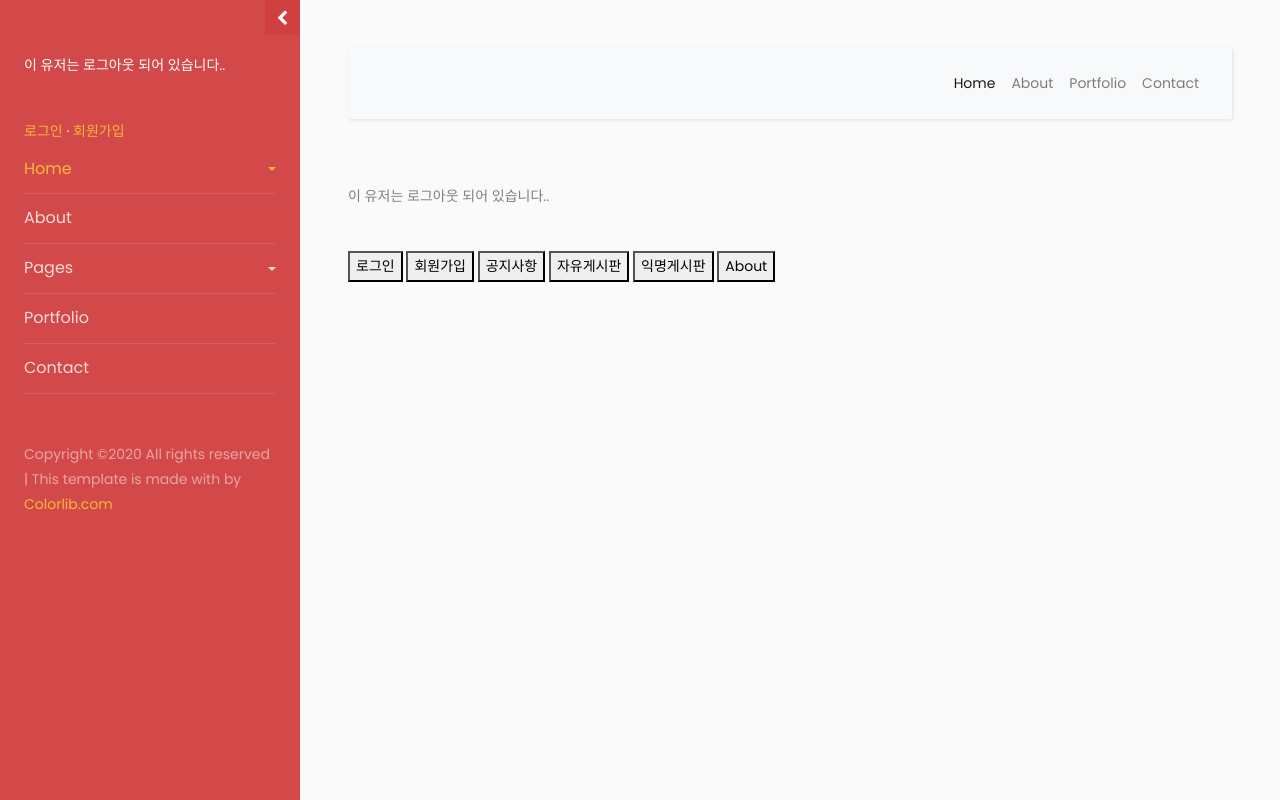
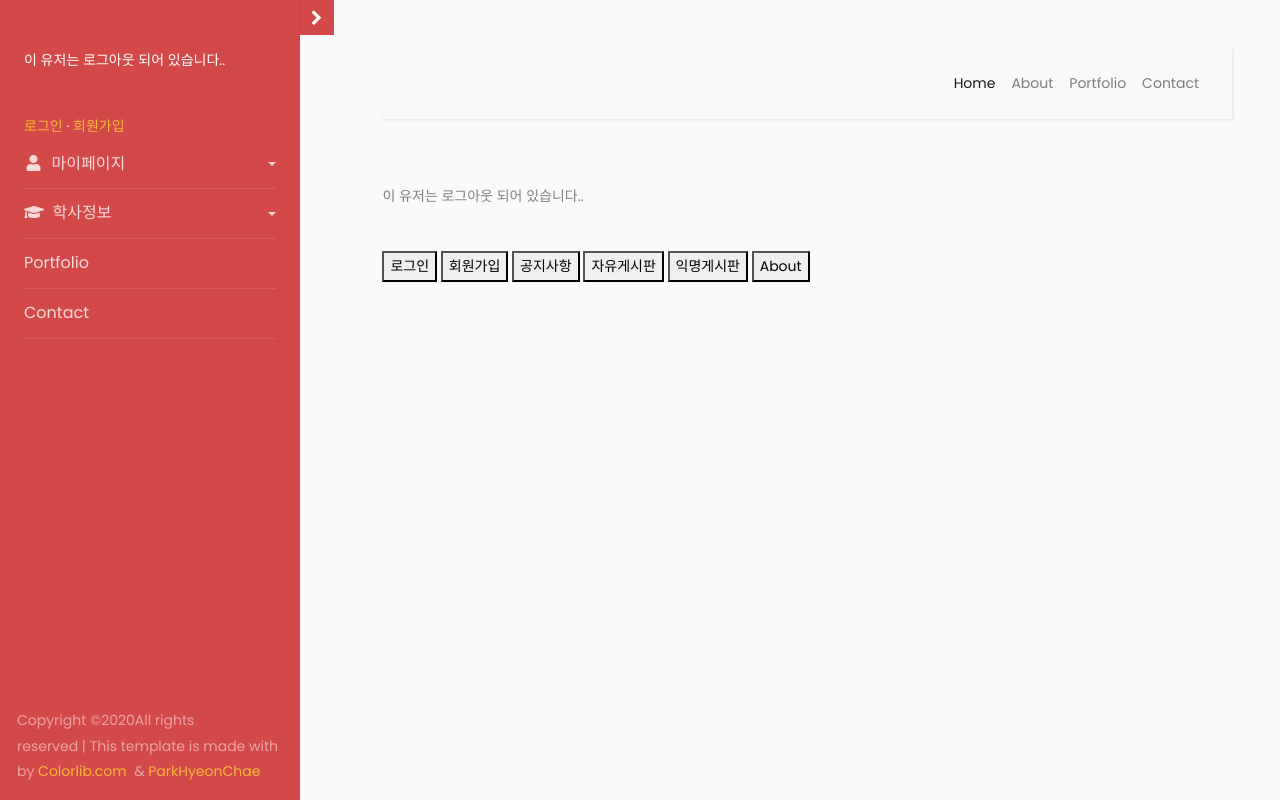
Before and after one commit to ParkHyeonChae/django-reborn-web, a Django app: template reborn_web/templates/users/main.html in a window 1280 px wide. Run offline with Django 3.2, Linux system fonts and the light colour scheme; the template is opened without the code that fills it, so the values that code supplies are empty; some libraries are stand-ins or nearby versions.

Commit message:
회원가입 일부 필드 validator 적용, main 템플릿 사이드바 일부 적용

```diff
--- a/reborn_web/templates/users/main.html
+++ b/reborn_web/templates/users/main.html
@@ -14,55 +14,59 @@
 
         <div id="side_hide">
             <div style="text-align: right;">
-                <button type="button" id="sidebarCollapseHide" class="btn btn-primary" onclick="hide()" style="margin-bottom: -30px;">
+                <!-- <button type="button" id="sidebarCollapseHide" class="btn btn-primary" onclick="hide()" style="margin-bottom: -50px;">
                     <i class="fa fa-chevron-left"></i>
                     <span class="sr-only">Toggle Menu</span>
-                </button>
+                </button> -->
+                <div id="sidebarCollapseHide" onclick="hide()" style="margin-top: 15px; margin-right:15px; margin-bottom: -30px; cursor: pointer">
+                    <i class="fa fa-chevron-left fa-lg"></i>
+                </div>
             </div>
         </div>
 
         <div class="p-4 pt-5">
             {% if user.is_authenticated %}
-            {% if user.level == '0' %}
-            <span style="font-size: 22px;">{{ user.user_id }}</span> 님 환영합니다. (개발자)
-            {% elif user.level == '1' %}
-            <span style="font-size: 22px;">{{ user.user_id }}</span> 님 환영합니다. (관리자)
-            {% else %}
-            <span style="font-size: 22px;">{{ user.user_id }}</span> 님 환영합니다.
-            {% endif %}
-
-            <br>
-            <a href="{% url 'users:logout' %}">로그아웃</a>&nbsp;&middot;
-            <a href="{% url 'users:profile_post' %}">작성글보기</a>&nbsp;&middot;
-            <a href="{% url 'users:profile' %}">프로필수정</a>
+                {% if user.level == '0' %}
+                <span style="font-size: 22px;">{{ user.name }}</span> 님 환영합니다. (개발자)
+                <div style="text-align: right; margin-bottom: -25px;">
+                    <a href="{% url 'users:logout' %}">로그아웃</a>
+                </div>
+                {% elif user.level == '1' %}
+                <span style="font-size: 22px;">{{ user.name }}</span> 님 환영합니다. (관리자)
+                <div style="text-align: right; margin-bottom: -25px;">
+                    <a href="{% url 'users:logout' %}">로그아웃</a>
+                </div>
+                {% else %}
+                <span style="font-size: 22px;">{{ user.name }}</span> 님 환영합니다.
+                <a href="{% url 'users:logout' %}" style="margin-left:33px;">로그아웃</a>
+                <br>
+                {% endif %}
             {% else %}
             <p>이 유저는 로그아웃 되어 있습니다..</p>
             <br>
             <a href="{% url 'users:login' %}">로그인</a>&nbsp;&middot;
             <a href="{% url 'users:agreement' %}">회원가입</a>
             {% endif %}
-
+            <br>
             <ul class="list-unstyled components mb-5">
-                <li class="active">
-                    <a href="#homeSubmenu" data-toggle="collapse" aria-expanded="false" class="dropdown-toggle">Home</a>
+                <!-- <li class="active"> -->
+                <li>
+                    <a href="#homeSubmenu" data-toggle="collapse" aria-expanded="false" class="dropdown-toggle"><i class="fas fa-user" style="margin:0 2.5px;"></i>&nbsp;&nbsp;마이페이지</a>
                     <ul class="collapse list-unstyled" id="homeSubmenu">
                         <li>
-                            <a href="#">Home 1</a>
+                            <a href="{% url 'users:profile' %}"><i class="fas fa-user-cog"></i>&nbsp;&nbsp;프로필수정</a>
                         </li>
                         <li>
-                            <a href="#">Home 2</a>
+                            <a href="{% url 'users:profile_post' %}"><i class="fas fa-user-edit"></i>&nbsp;&nbsp;작성글보기</a>
                         </li>
-                        <li>
-                            <a href="#">Home 3</a>
-                        </li>
+
                     </ul>
                 </li>
+                <!-- <li>
+                    <a href="#">About</a>
+                </li> -->
                 <li>
-                    <a href="#">About</a>
-                </li>
-                <li>
-                    <a href="#pageSubmenu" data-toggle="collapse" aria-expanded="false"
-                        class="dropdown-toggle">Pages</a>
+                    <a href="#pageSubmenu" data-toggle="collapse" aria-expanded="false" class="dropdown-toggle"><i class="fas fa-graduation-cap"></i>&nbsp;&nbsp;학사정보</a>
                     <ul class="collapse list-unstyled" id="pageSubmenu">
                         <li>
                             <a href="#">Page 1</a>
@@ -84,17 +88,17 @@
             </ul>
 
             <!--사이드바 FOOTER-->
-            <div class="footer">
+            <div class="footer" style="position: fixed; bottom: 0; margin-left:-7px;">
                 <p>
                     <!-- Link back to Colorlib can't be removed. Template is licensed under CC BY 3.0. -->
                     Copyright &copy;<script>
                         document.write(new Date().getFullYear());
-                    </script> All rights reserved | This template is made with <i class="icon-heart"
+                    </script>All rights<br>reserved | This template is made with<br><i class="icon-heart"
                         aria-hidden="true"></i> by <a href="https://colorlib.com" target="_blank">Colorlib.com</a>
+                        &nbsp;&&nbsp;<a href="https://github.com/ParkHyeonChae" target="_blank">ParkHyeonChae</a>
                     <!-- Link back to Colorlib can't be removed. Template is licensed under CC BY 3.0. -->
                 </p>
             </div>
-
         </div>
     </nav>
 
@@ -150,7 +154,6 @@
 
 
         <!--내용-->
-
         {% if user.is_authenticated %}
         <br>
         <p>이 유저는 로그인 되어 있습니다.</p>
@@ -175,6 +178,12 @@
 </div>
 
 <script type="text/javascript">
+    if (screen.width <= 991.98) {
+        // document.getElementById("sidebar").setAttribute('class','active')
+        document.getElementById('sidebarCollapseShow').removeAttribute('hidden')
+        document.getElementById('sidebarCollapseHide').setAttribute('hidden', '')
+    }
+
     (function ($) {
         "use strict";
         var fullHeight = function () {
@@ -191,17 +200,15 @@
     })(jQuery);
 
     function hide () {
-        document.getElementById('sidebar').setAttribute('class','active')
+        $('#sidebar').toggleClass('active');
         document.getElementById('sidebarCollapseShow').removeAttribute('hidden')
         document.getElementById('sidebarCollapseHide').setAttribute('hidden', '')
     };
     function show () {
-        document.getElementById('sidebar').setAttribute('class','')
+        $('#sidebar').toggleClass('active');
         document.getElementById('sidebarCollapseShow').setAttribute('hidden', '')
         document.getElementById('sidebarCollapseHide').removeAttribute('hidden')
     };
-
-
 </script>
 
 {% endblock %}
--- a/reborn_web/templates/users/main_base.html
+++ b/reborn_web/templates/users/main_base.html
@@ -16,6 +16,9 @@
     </script>
 
     <script src="http://code.jquery.com/jquery-latest.min.js"></script>
+
+    <!-- Font Awesome Icon -->
+    <link rel="stylesheet" href="https://cdnjs.cloudflare.com/ajax/libs/font-awesome/5.8.2/css/all.min.css" />
     {% block header %}
     {% endblock %}
 </head>
--- a/reborn_web/users/models.py
+++ b/reborn_web/users/models.py
@@ -43,17 +43,17 @@
 
     objects = UserManager()
 
-    user_id = models.CharField(max_length=32, verbose_name="아이디", unique=True)
+    user_id = models.CharField(max_length=17, verbose_name="아이디", unique=True)
     password = models.CharField(max_length=256, verbose_name="비밀번호")
     email = models.EmailField(max_length=128, verbose_name="이메일",null=True, unique=True)
     hp = models.IntegerField(verbose_name="핸드폰번호", null=True, unique=True)
-    name = models.CharField(max_length=32, verbose_name="이름", null=True)
+    name = models.CharField(max_length=8, verbose_name="이름", null=True)
     student_id = models.IntegerField(verbose_name="학번", null=True)
     grade = models.CharField(choices=GRADE_CHOICES, max_length=18, verbose_name="학년", null=True)
     level = models.CharField(choices=LEVEL_CHOICES, max_length=18, verbose_name="등급", default=3)
     circles = models.CharField(choices=CIRCLES_CHOICES, max_length=18, verbose_name="동아리", null=True)
     department = models.CharField(choices=DEPARTMENT_CHOICES, max_length=24, verbose_name="학과", null=True)
-    auth = models.CharField(max_length=32, verbose_name="인증번호", null=True)
+    auth = models.CharField(max_length=10, verbose_name="인증번호", null=True)
     date_joined = models.DateTimeField(auto_now_add=True, verbose_name='가입일', null=True, blank=True)
 
     is_active = models.BooleanField(default=True)
```
Also changed, not shown: reborn_web/users/forms.py (+12 -1 lines), reborn_web/static/css/users/main.css, reborn_web/users/migrations/0016_auto_20200214_2102.py (added), reborn_web/users/migrations/0017_auto_20200214_2106.py (added).
